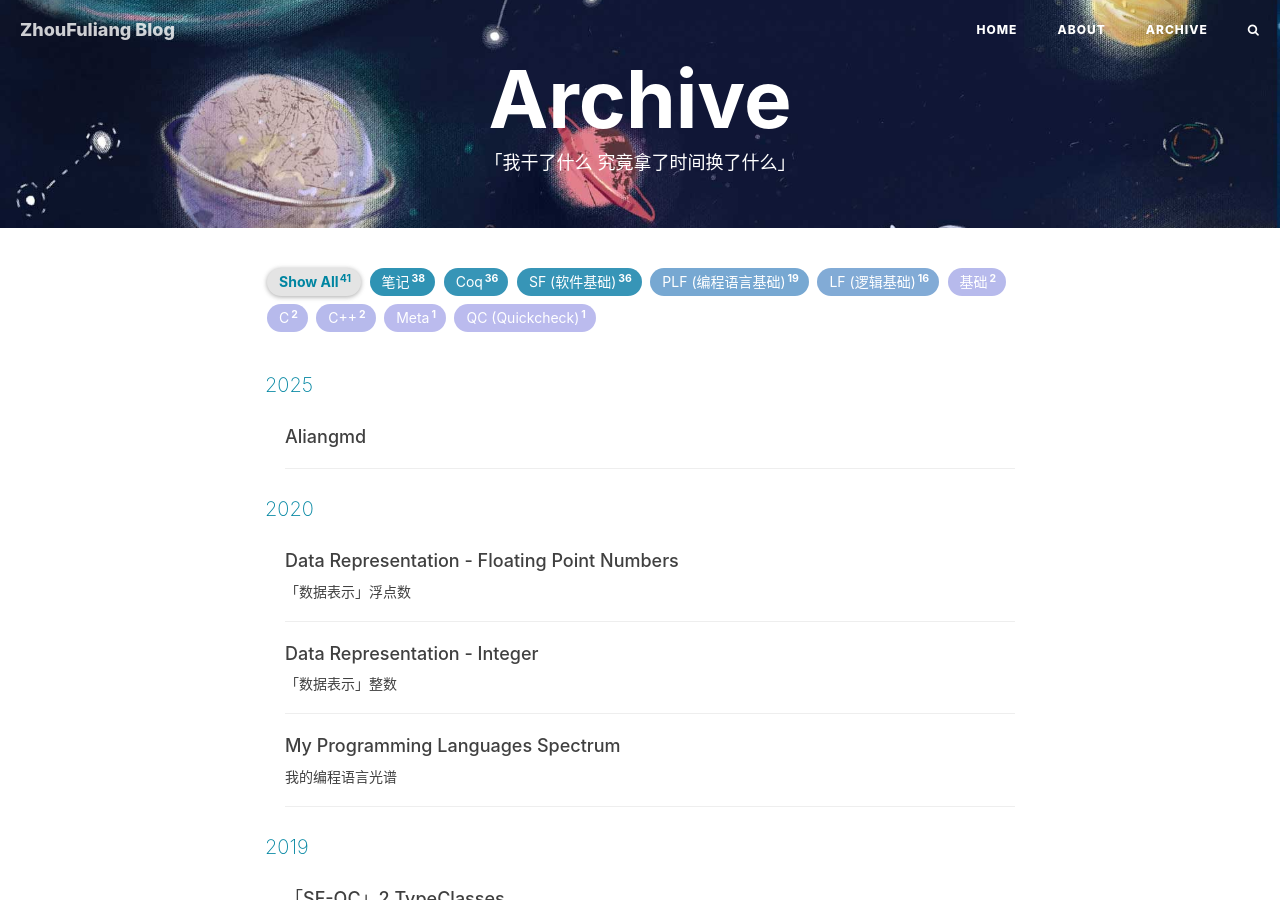
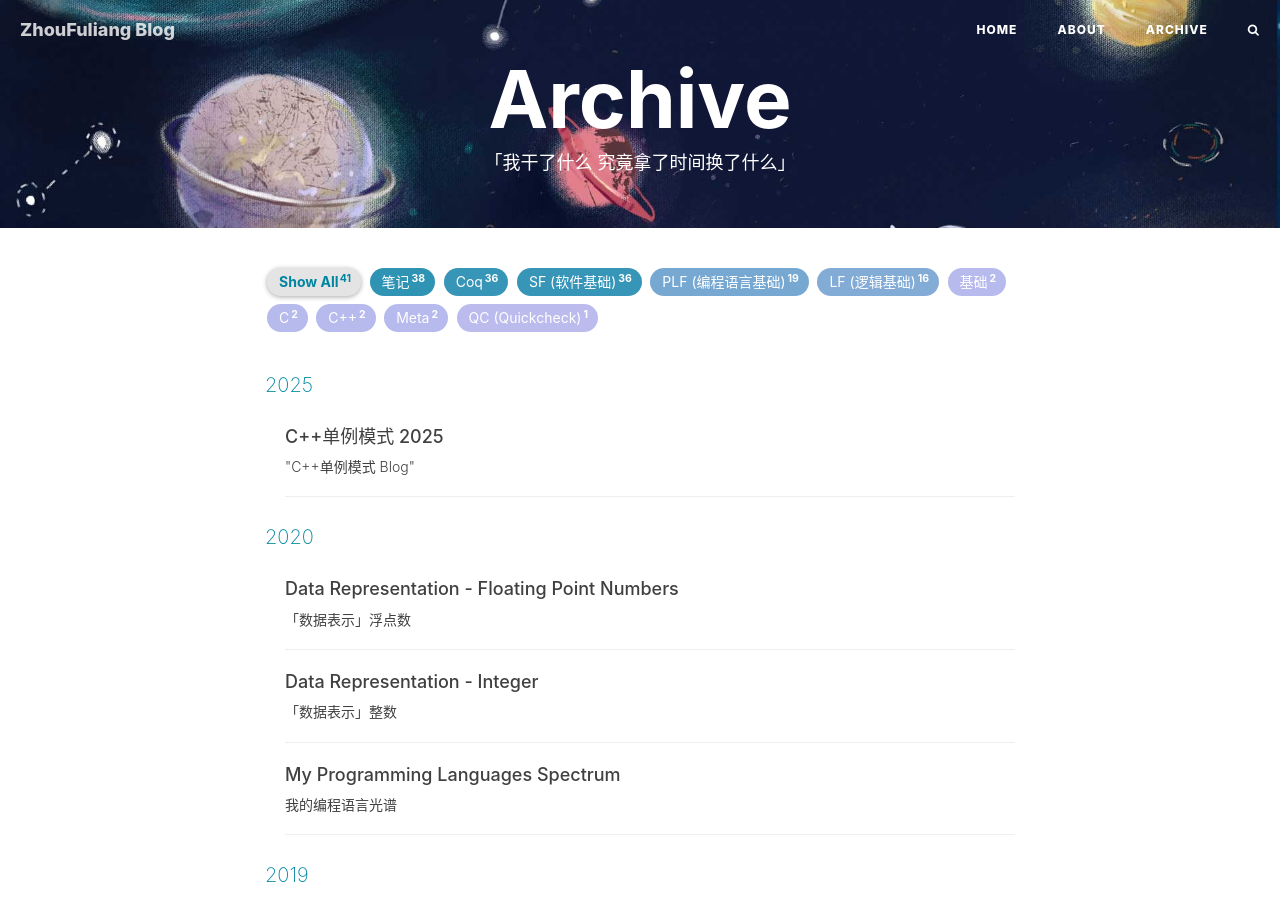
Before and after one commit to AliangZhou/AliangZhou.github.io, a Jekyll site: the page built from archive.html, in a window 1280 px wide and 900 px high. Built offline with Jekyll 4.4.1, drawn with Linux system fonts in a browser that asks for light colours; nearby versions of some CDN libraries; comment, search, counter and statistics services are not loaded.

Commit message:
delete md bloa

```diff
--- a/_posts/2025-02-22-aliangMD.md
+++ b/_posts/2025-02-22-aliangMD.markdown
@@ -1,3 +1,15 @@
+---
+layout:     post
+title:      "C++单例模式 2025"
+subtitle:   " \"C++单例模式 Blog\""
+date:       2025-02-22 12:00:00
+author:     "AliangZhou"
+header-img: "img/post-bg-2015.jpg"
+catalog: true
+tags:
+    - Meta
+---
+
 # 介绍
 单例模式(Singleton Pattern，也称为单件模式，使用最广泛的设计模式之一。其意图是保证一个类仅有一个实例，并提供一个访问它的全局访问点，该实例被所有程序模块共享。
 ## UML类图
```
